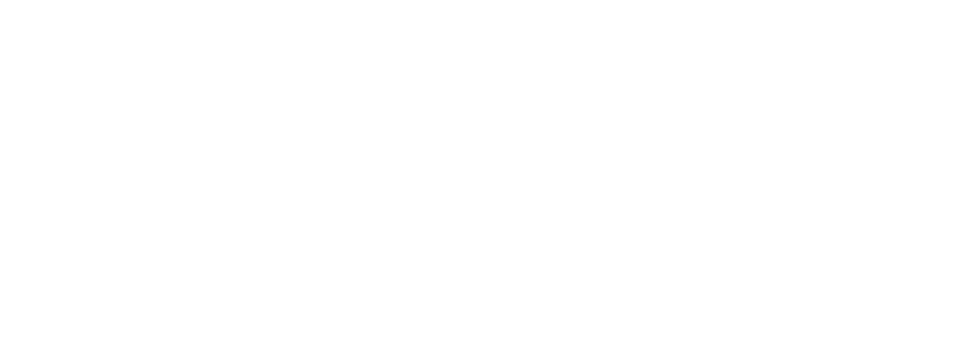
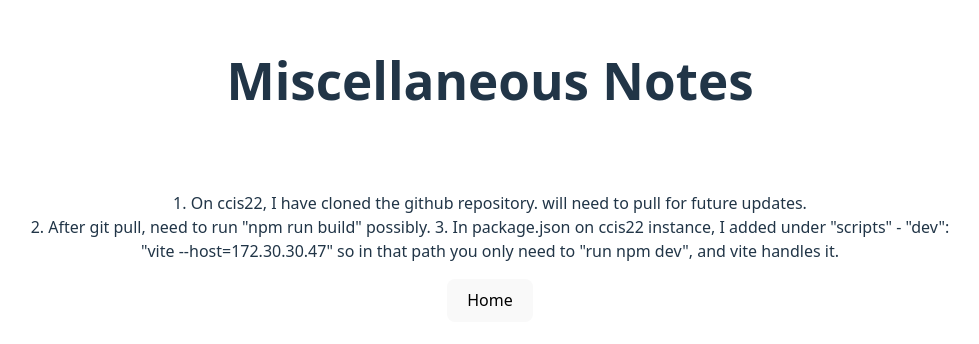
Before and after one commit to huntingtonccis/ccis-docs, a React (Vite) app: page /MiscNotes in a window 1280 px wide. Before the commit this address had no page. Shown: the part 214-558 px from the top of the page, without its empty margins (150-1129 px from the left). Built offline with nearby package versions, Linux system fonts and the light colour scheme.

Commit message:
Added misc notes and Duo section

```diff
--- a/src/App.jsx
+++ b/src/App.jsx
@@ -10,6 +10,8 @@ import Eterlogic from './components/Eterlogic'
 import Aries from './components/Aries'
 import Ecws from './components/Ecws'
 import Grlevel from './components/Grlevel'
+import MiscNotes from './components/MiscNotes'
+import Duo from './components/Duo'
 
 function App() {
   return (
@@ -17,10 +19,12 @@ function App() {
     <Routes>
       <Route path="/" element={<Fix />}/>
       <Route path="/InstallDashboard" element={<InstallDashboard/>} />
+      <Route path="/MiscNotes" element={<MiscNotes />} />
       <Route path="/Eterlogic" element={<Eterlogic/>} />
       <Route path="/Aries" element={<Aries />} />
       <Route path="/Ecws" element={<Ecws />} />
       <Route path="/Grlevel" element={<Grlevel />} />
+      <Route path="/Duo" element={<Duo />} />
     </Routes>
 </BrowserRouter>
   )
@@ -33,6 +37,9 @@ function Fix() {
   const navigate = useNavigate();
   const handleButtonClick = () => {
     navigate('/InstallDashboard');
+  };
+  const handleButtonClickMiscNotes = () => {
+    navigate('/MiscNotes');
   };
 
   return (
@@ -51,7 +58,7 @@ function Fix() {
 
               </Card.Text>
               <Button variant="primary" onClick={handleButtonClick}>Install Dashboard</Button>
-              <Button variant="primary">Miscellaneous Notes</Button>
+              <Button variant="primary" onClick={handleButtonClickMiscNotes}>Miscellaneous Notes</Button>
             </Card.Body>
           </Card>
         </Col>
--- /dev/null
+++ b/src/components/Duo.jsx
@@ -0,0 +1,31 @@
+import { Container, Row, Card, Button, Col } from 'react-bootstrap'
+import { useNavigate } from 'react-router-dom'
+
+const Duo = () => {
+    const navigate = useNavigate();
+    const handleButtonClick = () => {
+        navigate('/InstallDashboard');
+    }
+  return (
+     <Container className="mt-5">
+      <h1 className="mb-4">Duo</h1>
+
+      <Row>
+        <Col md={4}>
+          <Card>
+            <Card.Body>
+              <Card.Text>
+                1. Open \\ccis22\install\duo. <br />
+                2. Copy duo.bat and duosilent.exe to the computer locally. <br />
+                3. Run duo.bat (you can run as other user if you're logged into an employee's user accuont). <br />
+              </Card.Text>
+              <Button variant='secondary' onClick={handleButtonClick}>Back to Install Directory</Button>
+            </Card.Body>
+          </Card>
+        </Col>
+      </Row>
+    </Container>
+  )
+}
+
+export default Duo
--- a/src/components/InstallDashboard.jsx
+++ b/src/components/InstallDashboard.jsx
@@ -22,6 +22,9 @@ const InstallDashboard = () => {
   const handleButtonClickGrlevel = () => {
     navigate('/Grlevel');
   };
+  const handleButtonClickDuo = () => {
+    navigate('/Duo');
+  };
   return (
     <>
      <Container className="mt-5">
@@ -37,10 +40,11 @@ const InstallDashboard = () => {
               </Card.Text>
               <Button variant="primary">Spillman</Button>
               <Button variant="primary" onClick={handleButtonClickEterlogic}>Eterlogic Port Splitter</Button>
-              <Button variant='primary' onClick={handleButtonClickAries}>Aries</Button><br />
+              <Button variant='primary' onClick={handleButtonClickAries}>Aries</Button> <br />
               <Button variant='primary' onClick={handleButtonClickEcws}>ECWS E-Ticket</Button>
               <Button variant='primary' onClick={handleButtonClickGrlevel}>GRLevel 3</Button>
-              <br /><Button variant='secondary' onClick={handleButtonClick}>Home</Button>
+              <Button variant='primary' onClick={handleButtonClickDuo}>Duo</Button> <br />
+              <br /> <Button variant='secondary' onClick={handleButtonClick}>Home</Button>
             </Card.Body>
           </Card>
         </Col>
--- /dev/null
+++ b/src/components/MiscNotes.jsx
@@ -0,0 +1,34 @@
+import { Container, Row, Card, Button, Col } from 'react-bootstrap'
+import { useNavigate } from 'react-router-dom'
+
+const MiscNotes = () => {
+    const navigate = useNavigate();
+    const handleButtonClick = () => {
+        navigate('/');
+    }
+  return (
+     <Container className="mt-5">
+      <h1 className="mb-4">Miscellaneous Notes</h1>
+
+      <Row>
+        <Col md={4}>
+          <Card>
+            <Card.Body>
+             <Card.Text>
+                 1. On ccis22, I have cloned the github repository. will need to pull for future updates. <br />
+                 2. After git pull, need to run "npm run build" possibly.
+                 3. In package.json on ccis22 instance, I added under "scripts" - "dev": <br />
+                    "vite --host=172.30.30.47" so in that path you only need to "run npm dev", and vite handles it. <br />
+             </Card.Text>
+
+            <Button variant='secondary' onClick={handleButtonClick}>Home</Button>
+
+            </Card.Body>
+          </Card>
+        </Col>
+      </Row>
+    </Container>
+  )
+}
+
+export default MiscNotes
```
